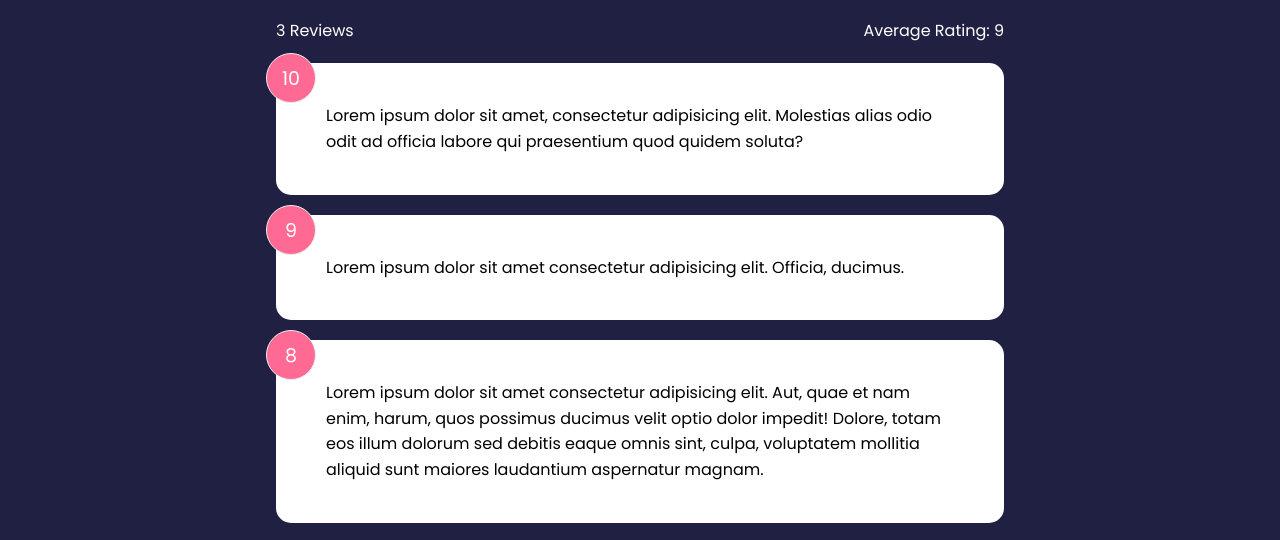
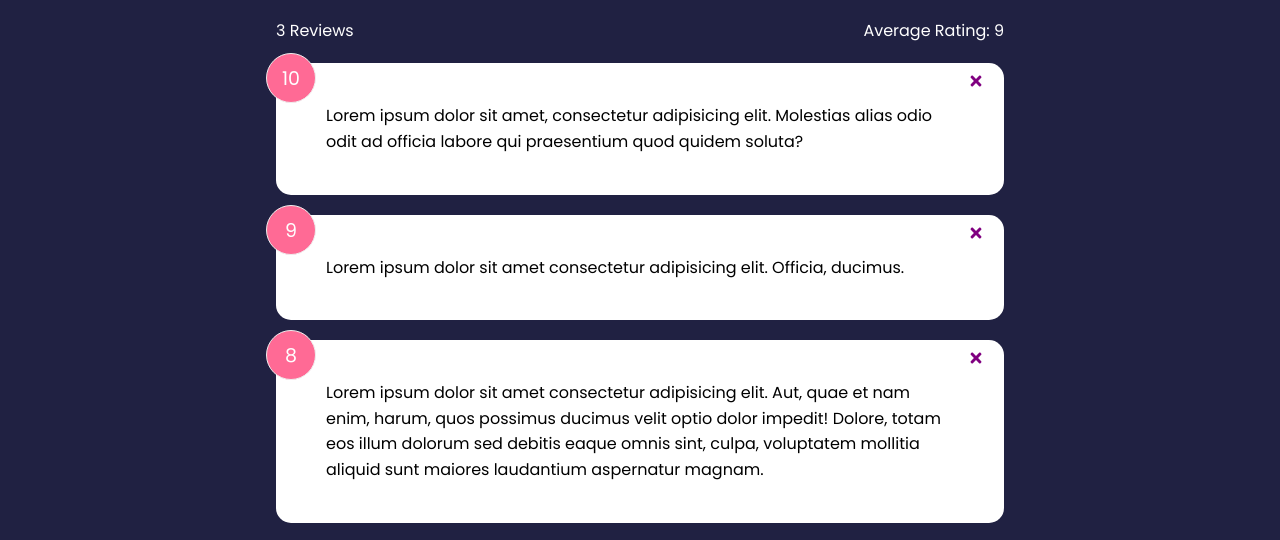
Before and after one commit to Radexman/feedback-app, a React (Create React App) app: page / in a window 1280 px wide. Shown: the part 381-921 px from the top of the page. Built offline with nearby package versions, Linux system fonts and the light colour scheme.

Commit message:
Framer Animation

```diff
--- a/package.json
+++ b/package.json
@@ -6,6 +6,7 @@
     "@testing-library/jest-dom": "^5.17.0",
     "@testing-library/react": "^13.4.0",
     "@testing-library/user-event": "^13.5.0",
+    "framer-motion": "^4.1.17",
     "react": "^18.2.0",
     "react-dom": "^18.2.0",
     "react-icons": "^4.10.1",
--- a/src/components/FeedbackItem.jsx
+++ b/src/components/FeedbackItem.jsx
@@ -7,7 +7,7 @@
     <Card>
       <div className="num-display">{item.rating}</div>
       <button onClick={() => handleDelete(item.id)} className="close">
-        <Xmark color="white" />
+        <Xmark color="purple" />
       </button>
       <div className="text-display">{item.text}</div>
     </Card>
--- a/src/components/FeedbackList.jsx
+++ b/src/components/FeedbackList.jsx
@@ -1,5 +1,5 @@
+import { motion, AnimatePresence } from "framer-motion";
 import PropTypes from "prop-types";
-
 import FeedbackItem from "./FeedbackItem";
 
 export default function FeedbackList({ feedback, handleDelete }) {
@@ -9,11 +9,32 @@
 
   return (
     <div className="feedback-list">
-      {feedback.map((item) => (
-        <FeedbackItem key={item.id} item={item} handleDelete={handleDelete} />
-      ))}
+      <AnimatePresence>
+        {feedback.map((item) => (
+          <motion.div
+            key={item.id}
+            initial={{ opacity: 0 }}
+            animate={{ opacity: 1 }}
+            exit={{ opacity: 0 }}
+          >
+            <FeedbackItem
+              key={item.id}
+              item={item}
+              handleDelete={handleDelete}
+            />
+          </motion.div>
+        ))}
+      </AnimatePresence>
     </div>
   );
+
+  // return (
+  //   <div className="feedback-list">
+  //     {feedback.map((item) => (
+  //       <FeedbackItem key={item.id} item={item} handleDelete={handleDelete} />
+  //     ))}
+  //   </div>
+  // );
 }
 
 FeedbackList.propTypes = {
```
Also changed, not shown: 1 other file (tests, documents, lock files or other folders).
